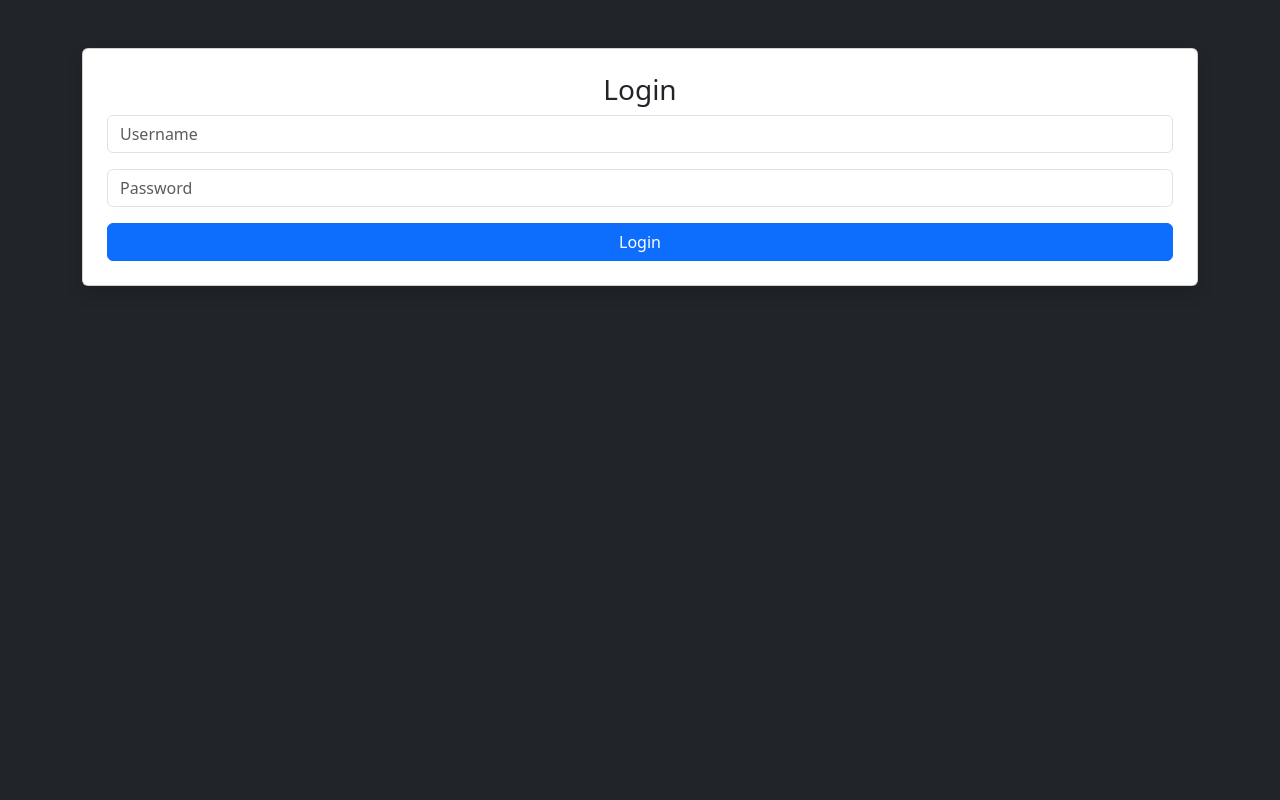
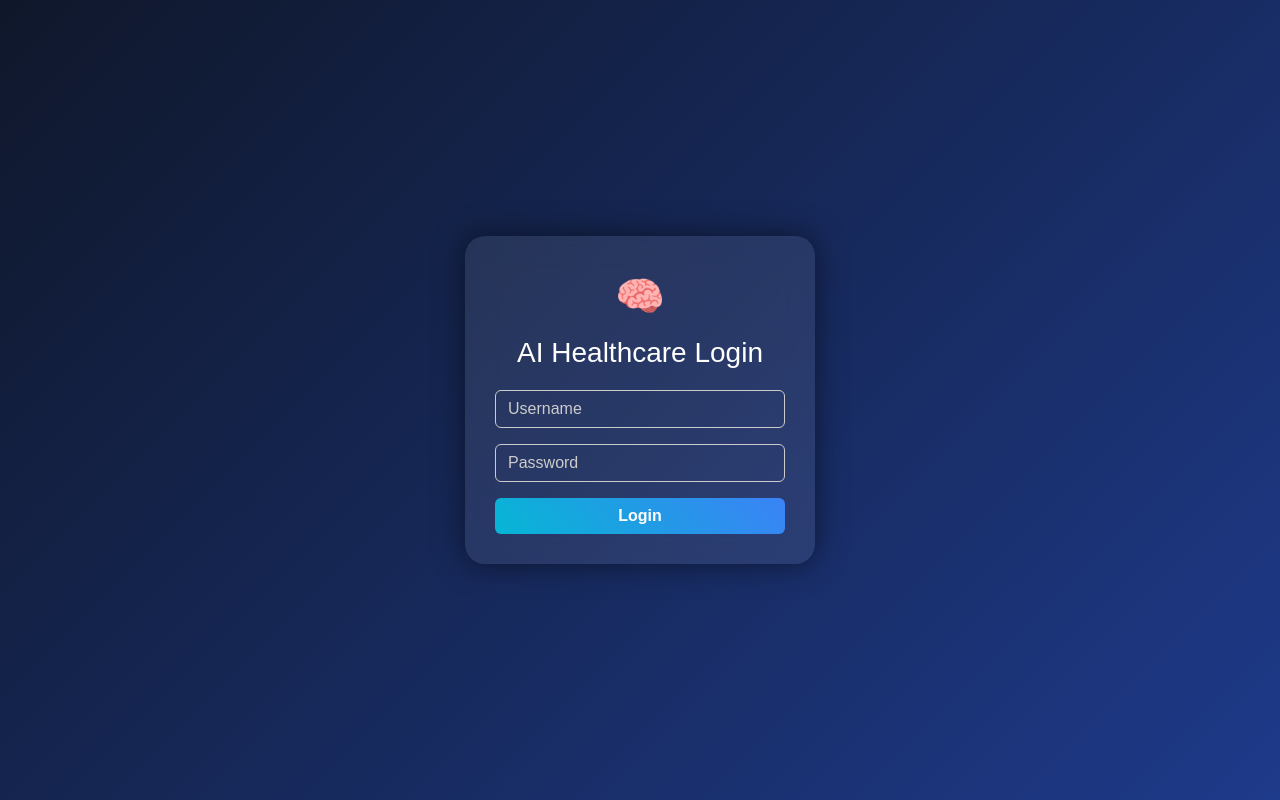
Before and after one commit to archanach1312-stark/HEALTH_PROJECT, a Flask app: page / in a window 1280 px wide. Run offline with Flask 3, Linux system fonts and the light colour scheme; parts of the project's set-up code (start-up, migrations or seed data) failed here and were passed over.

Commit message:
login UI upgraded

```diff
--- a/templates/login.html
+++ b/templates/login.html
@@ -1,26 +1,97 @@
 <!DOCTYPE html>
 <html>
 <head>
-    <title>Login</title>
+    <title>Login - AI Healthcare</title>
+
+    <!-- Bootstrap -->
     <link href="https://cdn.jsdelivr.net/npm/bootstrap@5.3.0/dist/css/bootstrap.min.css" rel="stylesheet">
+
+    <style>
+        body {
+            height: 100vh;
+            background: linear-gradient(135deg, #0f172a, #1e3a8a);
+            display: flex;
+            justify-content: center;
+            align-items: center;
+            color: white;
+            font-family: Arial;
+        }
+
+        .login-card {
+            background: rgba(255, 255, 255, 0.08);
+            backdrop-filter: blur(15px);
+            border-radius: 20px;
+            padding: 30px;
+            width: 350px;
+            box-shadow: 0 0 30px rgba(0,0,0,0.5);
+        }
+
+        .login-card h3 {
+            text-align: center;
+            margin-bottom: 20px;
+        }
+
+        .form-control {
+            background: transparent;
+            border: 1px solid #ccc;
+            color: white;
+        }
+
+        .form-control::placeholder {
+            color: #ccc;
+        }
+
+        .form-control:focus {
+            background: transparent;
+            color: white;
+            border-color: #3b82f6;
+            box-shadow: none;
+        }
+
+        .btn-custom {
+            background: linear-gradient(45deg, #06b6d4, #3b82f6);
+            border: none;
+            color: white;
+            font-weight: bold;
+        }
+
+        .btn-custom:hover {
+            opacity: 0.9;
+        }
+
+        .error {
+            color: #ff6b6b;
+            text-align: center;
+            margin-top: 10px;
+        }
+
+        .logo {
+            text-align: center;
+            font-size: 40px;
+            margin-bottom: 10px;
+        }
+    </style>
 </head>
 
-<body class="bg-dark text-white">
+<body>
 
-<div class="container mt-5">
-    <div class="card p-4 shadow">
-        <h3 class="text-center">Login</h3>
+<div class="login-card">
 
-        <form method="POST">
-            <input type="text" name="username" placeholder="Username" class="form-control mb-3">
-            <input type="password" name="password" placeholder="Password" class="form-control mb-3">
-            <button class="btn btn-primary w-100">Login</button>
-        </form>
+    <div class="logo">🧠</div>
+    <h3>AI Healthcare Login</h3>
 
-        {% if error %}
-        <p class="text-danger mt-2">{{ error }}</p>
-        {% endif %}
-    </div>
+    <form method="POST">
+        <input type="text" name="username" class="form-control mb-3" placeholder="Username" required>
+
+        <input type="password" name="password" class="form-control mb-3" placeholder="Password" required>
+
+        <button class="btn btn-custom w-100">Login</button>
+    </form>
+
+    {% if error %}
+        <div class="error">{{ error }}</div>
+    {% endif %}
+
 </div>
 
 </body>
```
